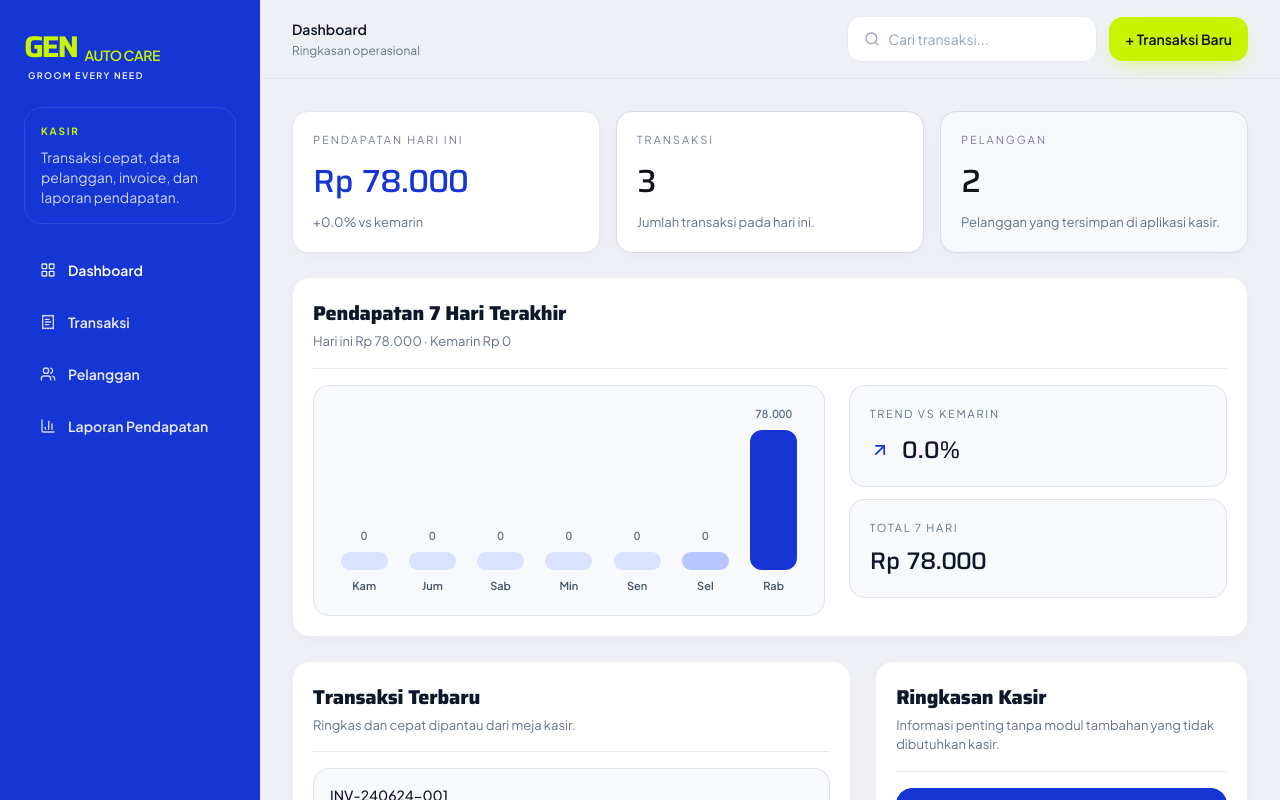
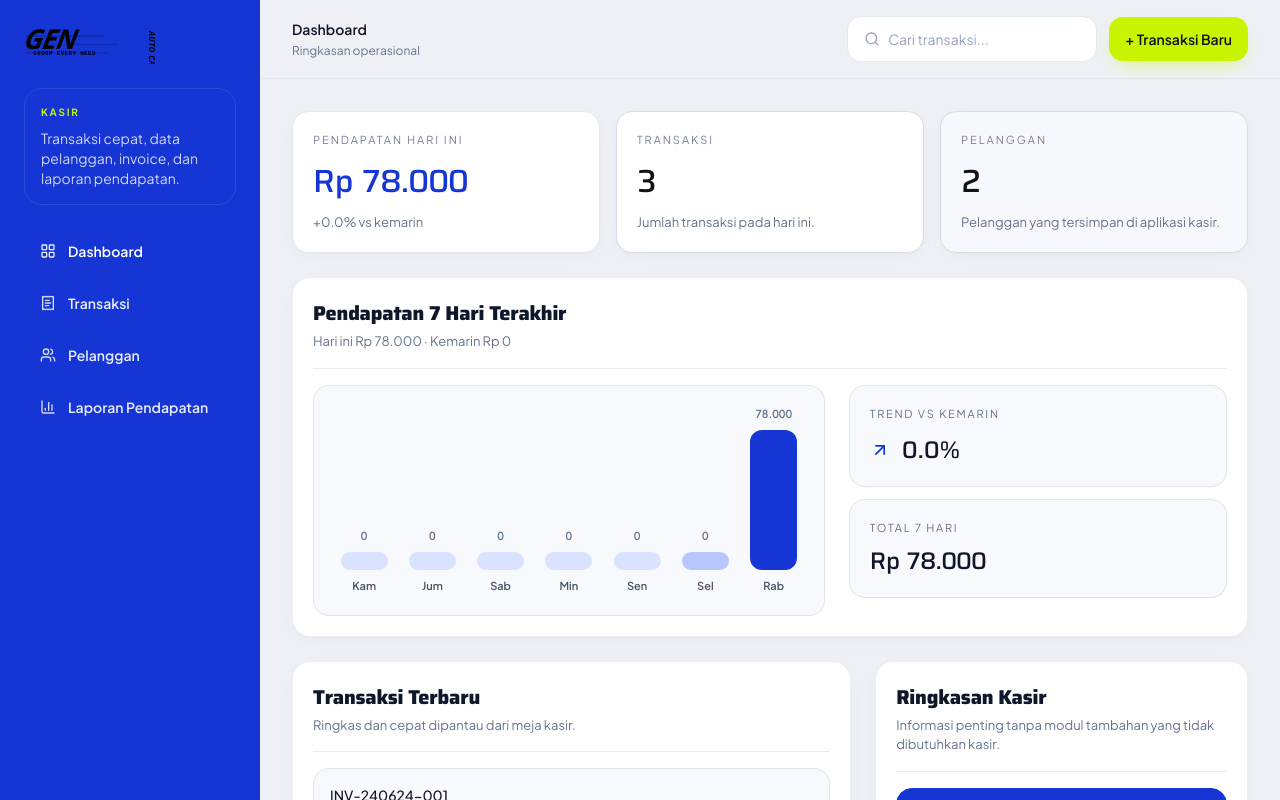
Before and after one commit to triosptr/app-genautocare, a React (Vite) app: page / in a window 1280 px wide. Shown: the top 800 px of the page. Built offline with nearby package versions, Linux system fonts and the light colour scheme.

Commit message:
Use new brand logo

```diff
--- a/src/components/branding/BrandLogo.tsx
+++ b/src/components/branding/BrandLogo.tsx
@@ -1,4 +1,5 @@
 import { cn } from '@/lib/utils';
+import logoUrl from '@/assets/gen-logo.svg';
 
 interface BrandLogoProps {
   variant?: 'on-dark' | 'on-light';
@@ -10,36 +11,12 @@ export function BrandLogo({ variant = 'on-dark', compact = false, className }: B
   const isDark = variant === 'on-dark';
 
   return (
-    <div className={cn('inline-flex flex-col', className)}>
-      <div className="flex items-end gap-2">
-        <span
-          className={cn(
-            'font-display text-4xl font-bold uppercase italic leading-none tracking-[-0.08em]',
-            compact && 'text-[30px]',
-            isDark ? 'text-[#C8F400]' : 'text-[#1535D4]',
-          )}
-        >
-          GEN
-        </span>
-        <span
-          className={cn(
-            'pb-1 text-lg font-semibold uppercase tracking-[-0.03em]',
-            compact && 'text-sm',
-            isDark ? 'text-[#C8F400]' : 'text-[#1535D4]',
-          )}
-        >
-          Auto Care
-        </span>
-      </div>
-      <span
-        className={cn(
-          'pl-1 text-[10px] font-semibold uppercase tracking-[0.16em]',
-          compact && 'text-[9px]',
-          isDark ? 'text-[#F9F9FF]' : 'text-[#373A4A]',
-        )}
-      >
-        Groom Every Need
-      </span>
-    </div>
+    <img
+      src={logoUrl}
+      alt="GEN AUTO CARE"
+      className={cn('block select-none', compact ? 'h-10 w-auto' : 'h-12 w-auto', className)}
+      style={{ color: isDark ? '#C8F400' : '#1535D4' }}
+      draggable={false}
+    />
   );
 }
```
Also changed, not shown: src/assets/gen-logo.svg (added).
